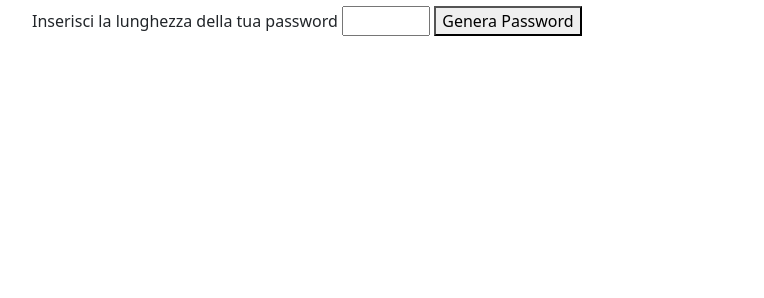
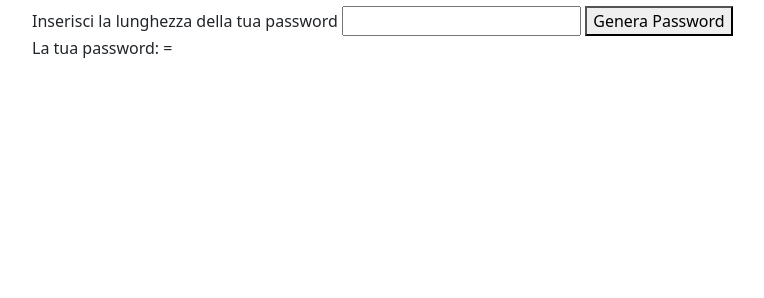
Before and after one commit to MicheleRaisa95/-php-strong-password-generator, a PHP site: page /?password=1 in a window 1280 px wide. Shown: the part 50-348 px from the top of the page, without its empty margins (50-814 px from the left). Run offline with PHP 8.4, Linux system fonts and the light colour scheme.

Commit message:
upd inserita chiamata della funzione e stampato i9n pagina il risultato

```diff
--- a/index.php
+++ b/index.php
@@ -1,19 +1,18 @@
 <?php
 // salvo input utente in una variabile
-$password_lenght = $_GET['password'];
+$password_length = $_GET['password'];
 // controllo se la variabile riceve correttamente il valore assegnato
 #var_dump($_GET);
-function generate_password($password_lenght) {
+function generate_password($password_length) {
     // variabili che contengono i caratteri da usare
     $lower_case = 'abcdefghijklmnopqrstuvwxyz';
     $upper_case = 'ABCDEFGHIJKLMNOPQRSTUVWXYZ';
     $numbers = '123456789';
     $symbols = '!@#$%^&*()-_=+[]{}|;:,.<>?';
-    $all_characters = $lower_case . $upper_case . $numbers . $symbols;
-    $all_characters_lenght = strlen($all_characters);
+   $symbols;
     $password = '';
 
-    for ($i = 0; $i < $password_lenght; $i++) {
+    for ($i = 0; $i < $password_length; $i++) {
         /* genero un numero  csuale per rendere la password randomica i numeri csuali vanno da 1 a 4 se il numero genrato e 1 la password avra una lettera minuscola se il nuemro generato e 2 la password avra una lettera maiuscola se il nuemro generato e 3 la password avra un numero e se il numero genrato e 4 avremo un simbolo*/
         $random_choice = rand(1, 4);
         if ($random_choice == 1) {
@@ -27,7 +26,7 @@ function generate_password($password_lenght) {
         }
     }
 
-
+         return $password;
 }
 
 ?>
@@ -63,11 +62,20 @@ function generate_password($password_lenght) {
         <form method="GET" action="index.php">
             <div>
                 <label for="password-length">Inserisci la lunghezza della tua password</label>
-                <input type="number" id="password" name="password" min="1" max="10">
+                <input type="number" id="password" name="password" min="1">
                 <button type="submit">Genera Password</button>
             </div>
         </form>
         <!-- /form -->
+         <?php
+         if (isset($_GET['password'])) {
+           $password_length = intval($_GET['password']);
+            if ($password_length > 0) {
+                $generated_password = generate_password($password_length);
+                echo "<p>La tua password: {$generated_password} </p>";
+            }
+         }
+         ?>
       </div>
     </main>
 </body>
```
